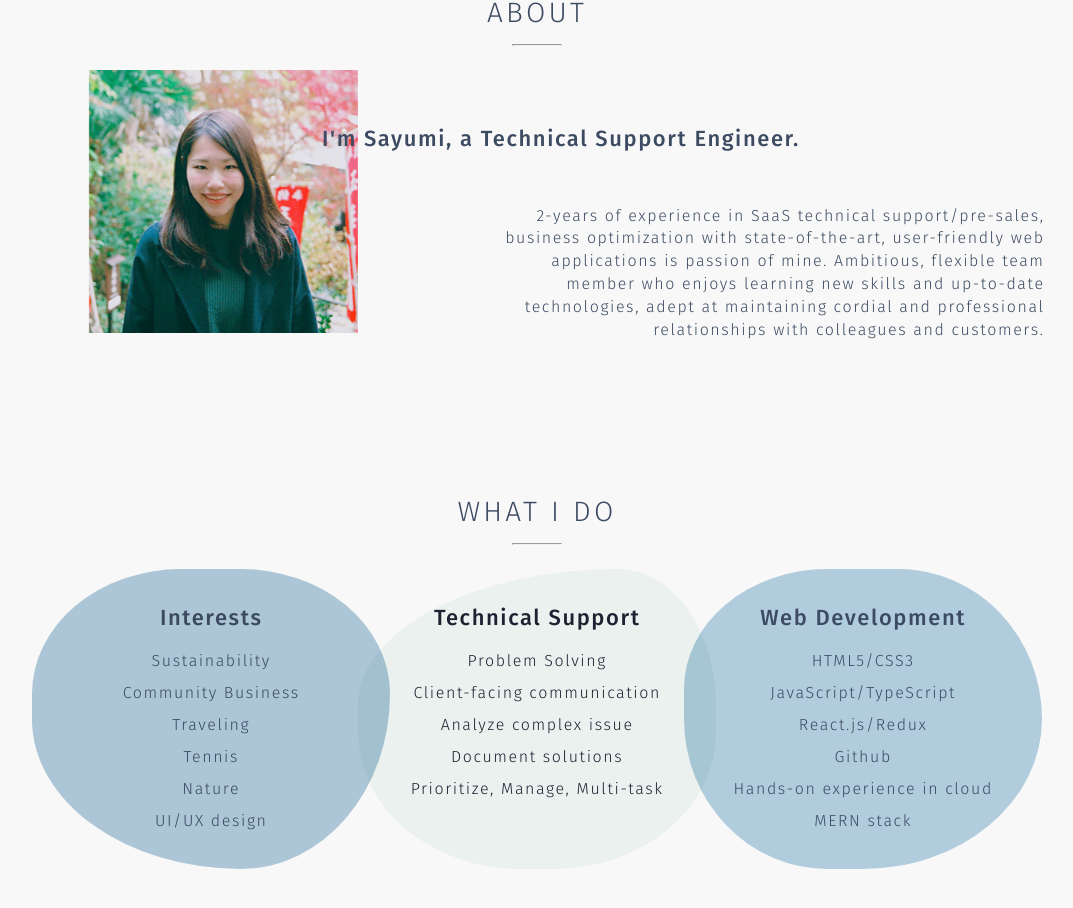
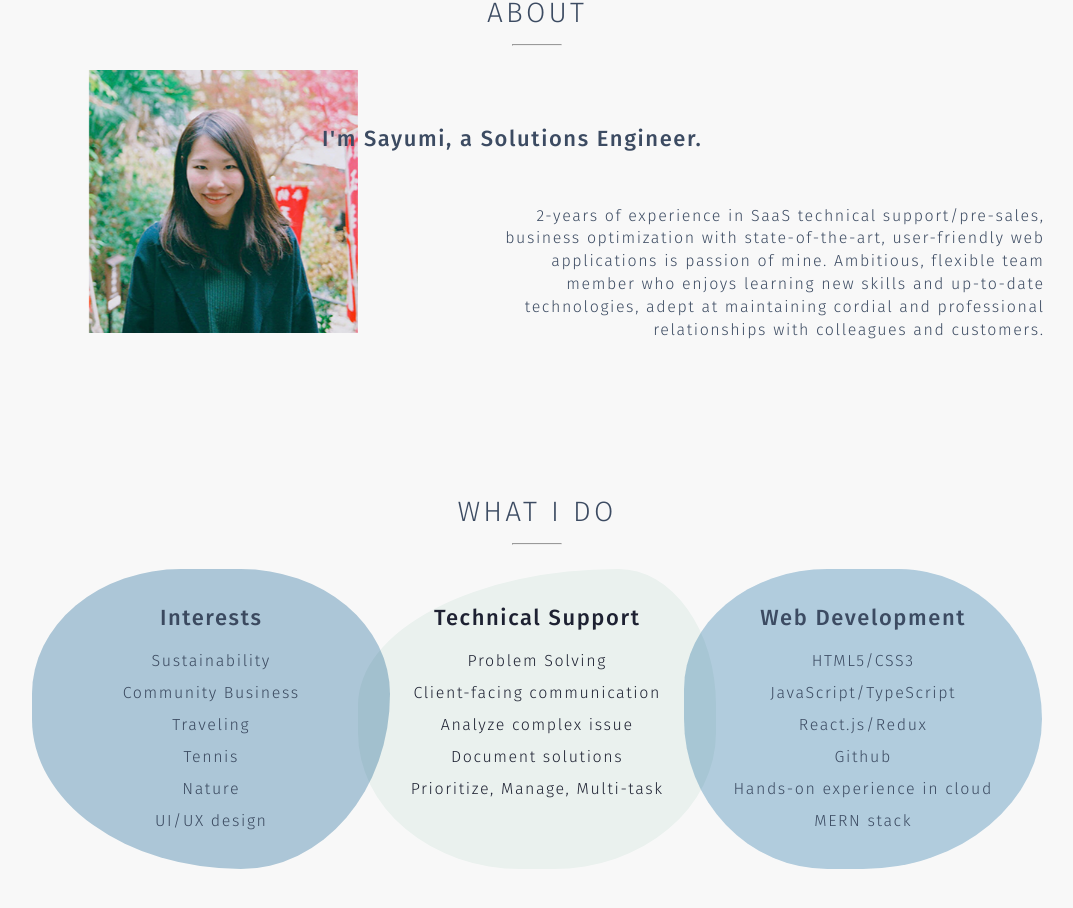
Before and after one commit to Sayumi-n/portfolio-react, a React (Create React App) app: page / in a window 1280 px wide. Shown: the part 920-1828 px from the top of the page, without its empty margins (103-1176 px from the left). Built offline with nearby package versions, Linux system fonts and the light colour scheme.

Commit message:
Update job title

```diff
--- a/src/components/mainpage/About.jsx
+++ b/src/components/mainpage/About.jsx
@@ -69,7 +69,7 @@ const About = () => {
             <StyledHeadlineDiv>
               <Fade right>
                 <Typography variant="subtitle1" align="left">
-                  I'm Sayumi, a Technical Support Engineer.
+                  I'm Sayumi, a Solutions Engineer.
                 </Typography>
               </Fade>
             </StyledHeadlineDiv>
```
